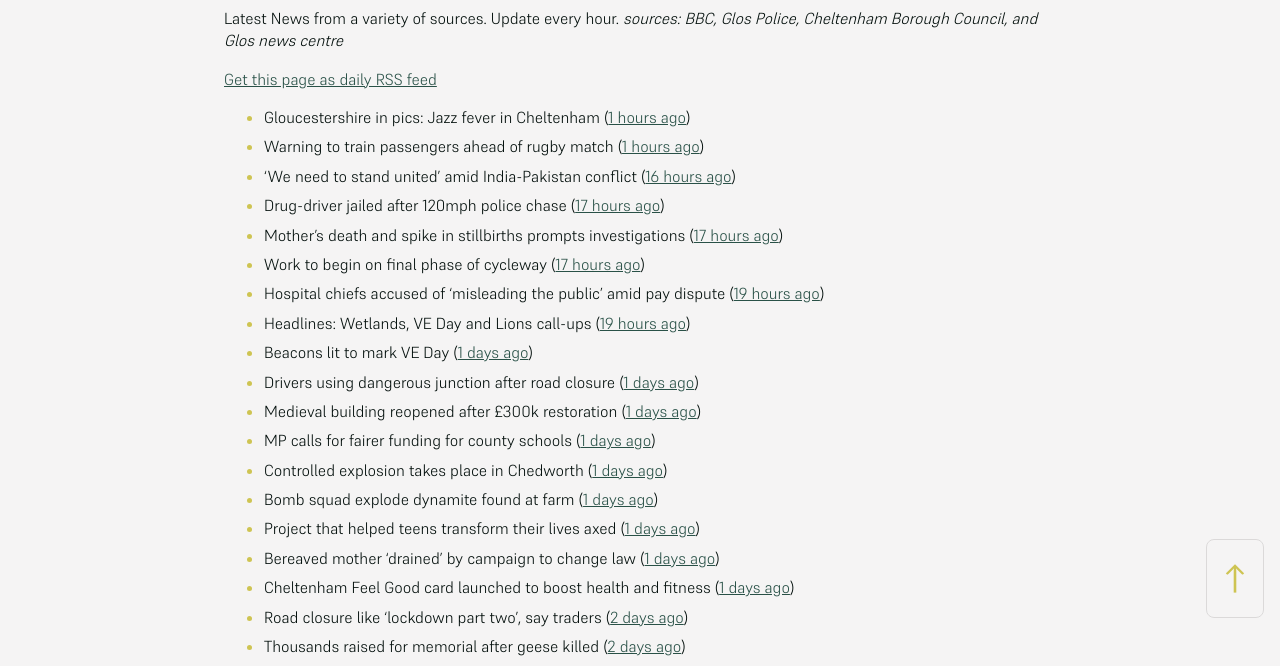
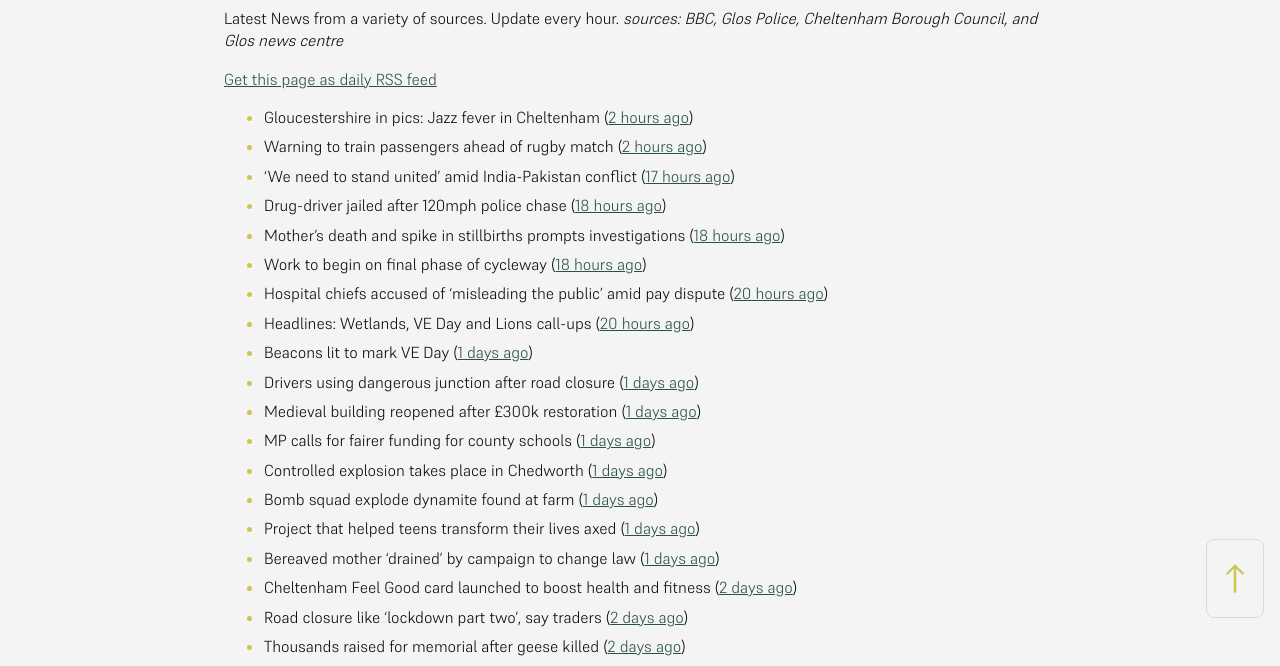
Before and after one commit to mat-0/cheltenham-open-data, a Jekyll site: the page built from _pages/news.md, in a window 1280 px wide. Shown: the part 266-932 px from the top of the page. Built offline with Jekyll 4.4.1, drawn with Linux system fonts in a browser that asks for light colours; some of the changed text lies outside the part shown.

Commit message:
Updated 2025-05-10 08:58:02

```diff
--- a/_pages/news.md
+++ b/_pages/news.md
@@ -12,14 +12,14 @@ _sources: BBC, Glos Police, Cheltenham Borough Council, and Glos news centre_
 [Get this page as daily RSS feed](/daily.rss)
 
 <!-- news_marker starts -->
-- Gloucestershire in pics: Jazz fever in Cheltenham ([1 hours ago](https://www.bbc.com/news/articles/cql23676qlgo))
-- Warning to train passengers ahead of rugby match ([1 hours ago](https://www.bbc.com/news/articles/cde2e6kx43xo))
-- 'We need to stand united' amid India-Pakistan conflict ([16 hours ago](https://www.bbc.com/news/articles/cx202gvxgj7o))
-- Drug-driver jailed after 120mph police chase ([17 hours ago](https://www.bbc.com/news/articles/c8jgl2gdj3jo))
-- Mother’s death and spike in stillbirths prompts investigations ([17 hours ago](https://gloucesternewscentre.co.uk/mothers-death-and-spike-in-stillbirths-prompts-investigations/))
-- Work to begin on final phase of cycleway ([17 hours ago](https://www.bbc.com/news/articles/cjwq3242dego))
-- Hospital chiefs accused of ‘misleading the public’ amid pay dispute ([19 hours ago](https://gloucesternewscentre.co.uk/hospital-chiefs-accused-of-misleading-the-public-amid-pay-dispute/))
-- Headlines: Wetlands, VE Day and Lions call-ups ([19 hours ago](https://www.bbc.com/news/articles/c4gre522d7lo))
+- Gloucestershire in pics: Jazz fever in Cheltenham ([2 hours ago](https://www.bbc.com/news/articles/cql23676qlgo))
+- Warning to train passengers ahead of rugby match ([2 hours ago](https://www.bbc.com/news/articles/cde2e6kx43xo))
+- 'We need to stand united' amid India-Pakistan conflict ([17 hours ago](https://www.bbc.com/news/articles/cx202gvxgj7o))
+- Drug-driver jailed after 120mph police chase ([18 hours ago](https://www.bbc.com/news/articles/c8jgl2gdj3jo))
+- Mother’s death and spike in stillbirths prompts investigations ([18 hours ago](https://gloucesternewscentre.co.uk/mothers-death-and-spike-in-stillbirths-prompts-investigations/))
+- Work to begin on final phase of cycleway ([18 hours ago](https://www.bbc.com/news/articles/cjwq3242dego))
+- Hospital chiefs accused of ‘misleading the public’ amid pay dispute ([20 hours ago](https://gloucesternewscentre.co.uk/hospital-chiefs-accused-of-misleading-the-public-amid-pay-dispute/))
+- Headlines: Wetlands, VE Day and Lions call-ups ([20 hours ago](https://www.bbc.com/news/articles/c4gre522d7lo))
 - Beacons lit to mark VE Day ([1 days ago](https://www.bbc.com/news/videos/c74nln2wnzko))
 - Drivers using dangerous junction after road closure ([1 days ago](https://www.bbc.com/news/articles/c0qnq5jvwz0o))
 - Medieval building reopened after £300k restoration ([1 days ago](https://www.bbc.com/news/articles/cwy6y3d1xz0o))
@@ -28,17 +28,17 @@ _sources: BBC, Glos Police, Cheltenham Borough Council, and Glos news centre_
 - Bomb squad explode dynamite found at farm ([1 days ago](https://www.bbc.com/news/articles/c0k34gzdmxko))
 - Project that helped teens transform their lives axed ([1 days ago](https://www.bbc.com/news/articles/ckg1gmmn82zo))
 - Bereaved mother 'drained' by campaign to change law ([1 days ago](https://www.bbc.com/news/articles/c99p985r1xgo))
-- Cheltenham Feel Good card launched to boost health and fitness ([1 days ago](https://www.cheltenham.gov.uk/news/article/3007/cheltenham_feel_good_card_launched_to_boost_health_and_fitness))
+- Cheltenham Feel Good card launched to boost health and fitness ([2 days ago](https://www.cheltenham.gov.uk/news/article/3007/cheltenham_feel_good_card_launched_to_boost_health_and_fitness))
 - Road closure like 'lockdown part two', say traders ([2 days ago](https://www.bbc.com/news/articles/c3r8r3yrjgjo))
 - Thousands raised for memorial after geese killed ([2 days ago](https://www.bbc.com/news/articles/cn80d0k231yo))
 - Council wants your views on domestic abuse ([2 days ago](https://gloucesternewscentre.co.uk/council-wants-your-views-on-domestic-abuse/))
 - Firm behind UK's largest vertical farm goes bust ([2 days ago](https://www.bbc.com/news/articles/c9qwq5245zvo))
-- Community projects awarded funding to improve health and wellbeing ([2 days ago](https://www.cheltenham.gov.uk/news/article/3006/community_projects_awarded_funding_to_improve_health_and_wellbeing))
+- Community projects awarded funding to improve health and wellbeing ([3 days ago](https://www.cheltenham.gov.uk/news/article/3006/community_projects_awarded_funding_to_improve_health_and_wellbeing))
 - Calls for crackdown after thousands speed on road ([3 days ago](https://www.bbc.com/news/articles/cj454v1qzrxo))
 - Threatening Cotswold woman who carried knife in public spared jail ([3 days ago](https://gloucesternewscentre.co.uk/threatening-cotswold-woman-who-carried-knife-in-public-spared-jail/))
-- Work set to begin on final stage of A435 Cheltenham to Bishop’s Cleeve cycleway ([3 days ago](https://gloucesternewscentre.co.uk/work-set-to-begin-on-final-stage-of-a435-cheltenham-to-bishops-cleeve-cycleway/))
-- Gloucester Royal Marines Cadets win National Competition ([3 days ago](https://gloucesternewscentre.co.uk/gloucester-royal-marines-cadets-win-national-competition/))
-- Bowls: Gloucestershire finally put to bed their last remaining competition of season ([3 days ago](https://gloucesternewscentre.co.uk/bowls-gloucestershire-finally-put-to-bed-their-last-remaining-competition-of-season/))
+- Work set to begin on final stage of A435 Cheltenham to Bishop’s Cleeve cycleway ([4 days ago](https://gloucesternewscentre.co.uk/work-set-to-begin-on-final-stage-of-a435-cheltenham-to-bishops-cleeve-cycleway/))
+- Gloucester Royal Marines Cadets win National Competition ([4 days ago](https://gloucesternewscentre.co.uk/gloucester-royal-marines-cadets-win-national-competition/))
+- Bowls: Gloucestershire finally put to bed their last remaining competition of season ([4 days ago](https://gloucesternewscentre.co.uk/bowls-gloucestershire-finally-put-to-bed-their-last-remaining-competition-of-season/))
 - Filipino nurses celebrate 25 years of service ([4 days ago](https://gloucesternewscentre.co.uk/filipino-nurses-celebrate-25-years-of-service/))
 - Appeal after man stole man’s watch in Cheltenham ([4 days ago](https://gloucesternewscentre.co.uk/appeal-after-man-stole-mans-watch-in-cheltenham/))
 - Homeowners in ‘David and Goliath’ battle over cracks in their walls ’caused by 147-home development’ ([4 days ago](https://gloucesternewscentre.co.uk/homeowners-in-david-and-goliath-battle-over-cracks-in-their-walls-caused-by-147-home-development/))
```
Also changed, not shown: other parts of _pages/news.md (+1 -1 lines), _data/flood.json (+5 -69 lines), _pages/fix-my-street.md (+1 -1 lines), index.md (+5 -5 lines).
